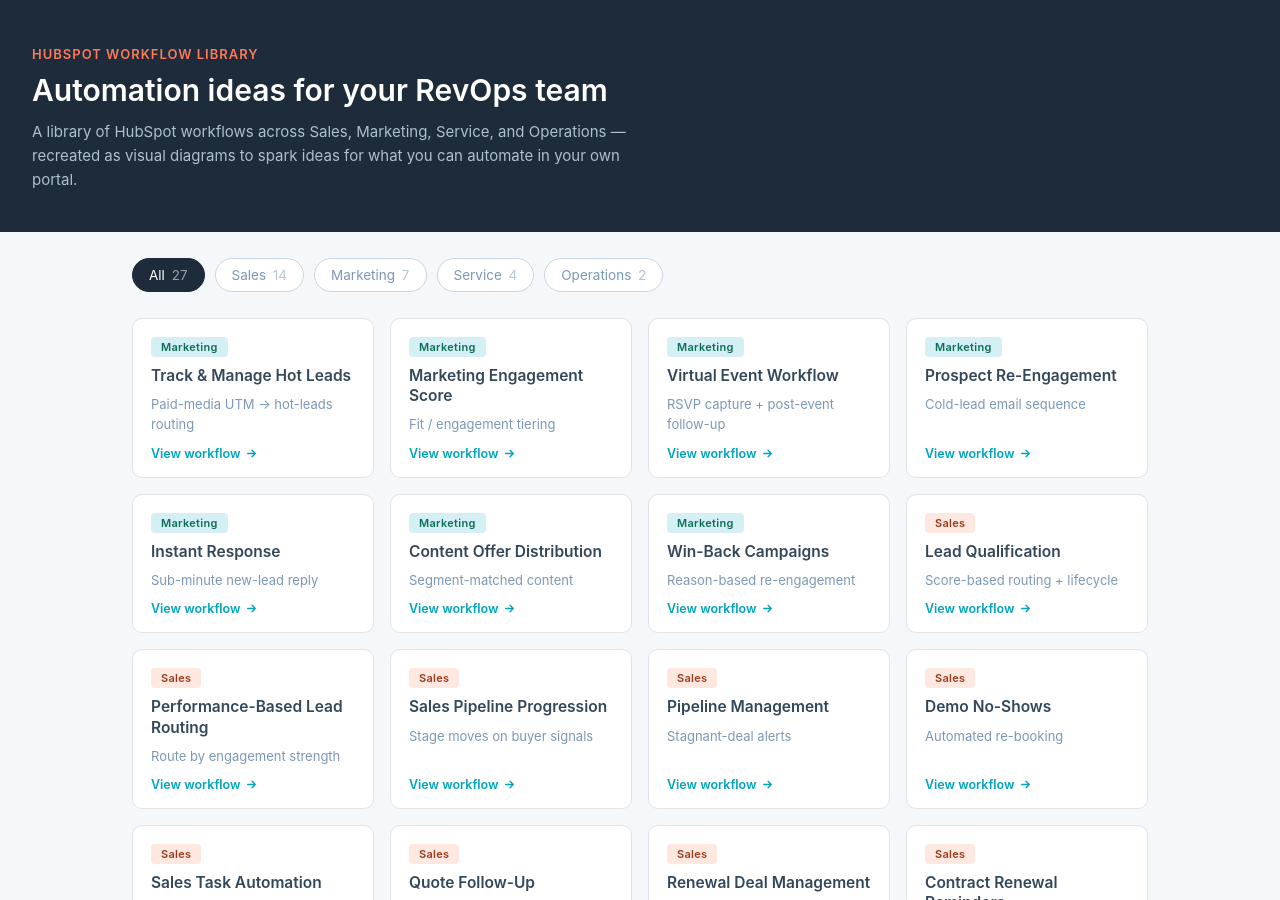
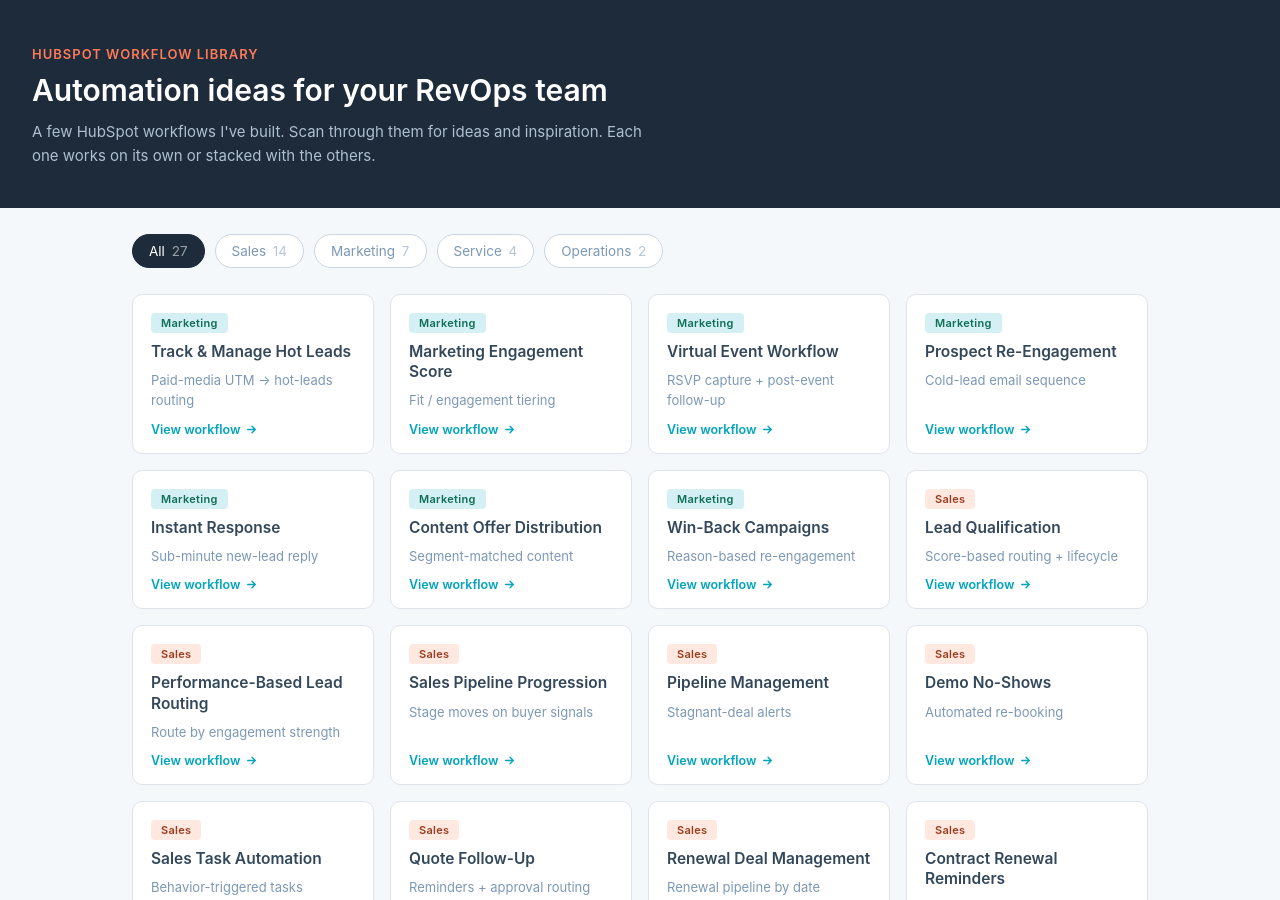
Before and after one commit to woofwallee/ethantouch.com, a Jekyll site: the page workflows/index.html, which Jekyll copies as it is, in a window 1280 px wide and 900 px high. Built offline with Jekyll 4.4.1, drawn with Linux system fonts in a browser that asks for light colours.

Commit message:
Workflows: drop 'rebuilt/recreated' language for show-my-work framing
- Gallery description: now 'A few HubSpot workflows I've built. Scan
  through them for ideas and inspiration. Each one works on its own or
  stacked with the others.'
- Work card heading: '27 Workflows, Rebuilt and Documented' ->
  'HubSpot Workflows I've Built.'

Co-Authored-By: Claude Opus 4.8 (1M context) <noreply@anthropic.com>

```diff
--- a/index.html
+++ b/index.html
@@ -332,7 +332,7 @@ html,body{background:#141312;color:#E6E8E7;margin:0;font-family:'Titillium Web',
         <span class="work__card-num">08</span>
         <div class="work__card-body">
           <span class="work__card-tag">HubSpot &bull; Workflow&nbsp;Automation</span>
-          <h3>27 Workflows, Rebuilt and&nbsp;Documented.</h3>
+          <h3>HubSpot Workflows I've&nbsp;Built.</h3>
           <span class="work__card-cta">View workflows&nbsp;&rarr;</span>
         </div>
       </a>
--- a/workflows/index.html
+++ b/workflows/index.html
@@ -42,7 +42,7 @@
   <div class="hero">
     <div class="eyebrow">HUBSPOT WORKFLOW LIBRARY</div>
     <h1>Automation ideas for your RevOps team</h1>
-    <p>A library of HubSpot workflows across Sales, Marketing, Service, and Operations — recreated as visual diagrams to spark ideas for what you can automate in your own portal.</p>
+    <p>A few HubSpot workflows I've built. Scan through them for ideas and inspiration. Each one works on its own or stacked with the others.</p>
   </div>
 
   <div class="wrap">
```
